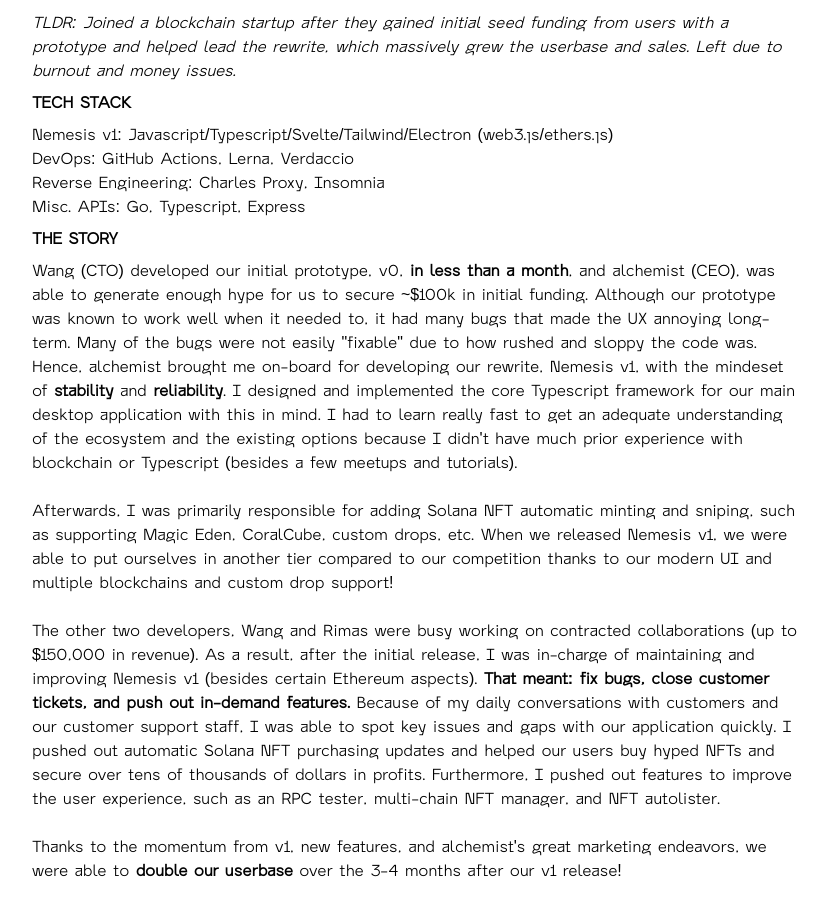
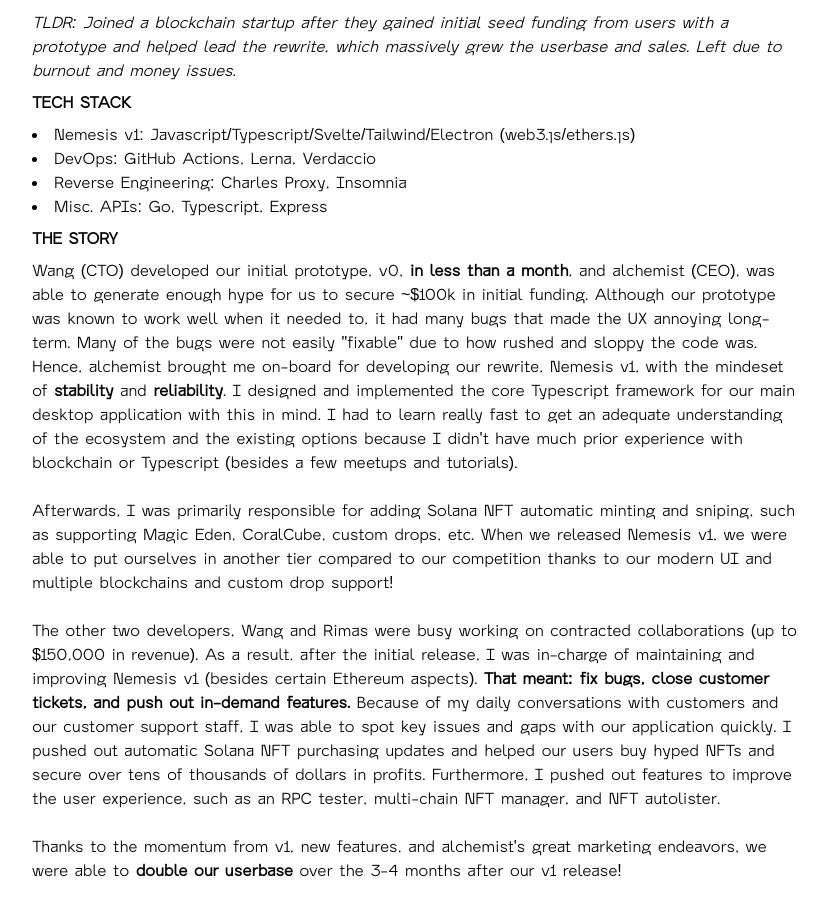
Before and after one commit to jchen42703/jchen42703.github.io, a React (Create React App) app in the folder v2/: page / in a window 1280 px wide. Shown: the part 1361-2277 px from the top of the page, without its empty margins (352-1179 px from the left). Built offline with nearby package versions, Linux system fonts and the light colour scheme.

Commit message:
css: Disc style bullet points that stay inside the div

```diff
--- a/v2/src/styles/pages/_content.scss
+++ b/v2/src/styles/pages/_content.scss
@@ -9,3 +9,12 @@
 .content-container-no-top {
 	padding: 0 $content-x-padding $content-bot-padding;
 }
+
+ul {
+	list-style-position: inside;
+	list-style-type: disc;
+}
+
+li {
+	list-style-type: disc;
+}
```
